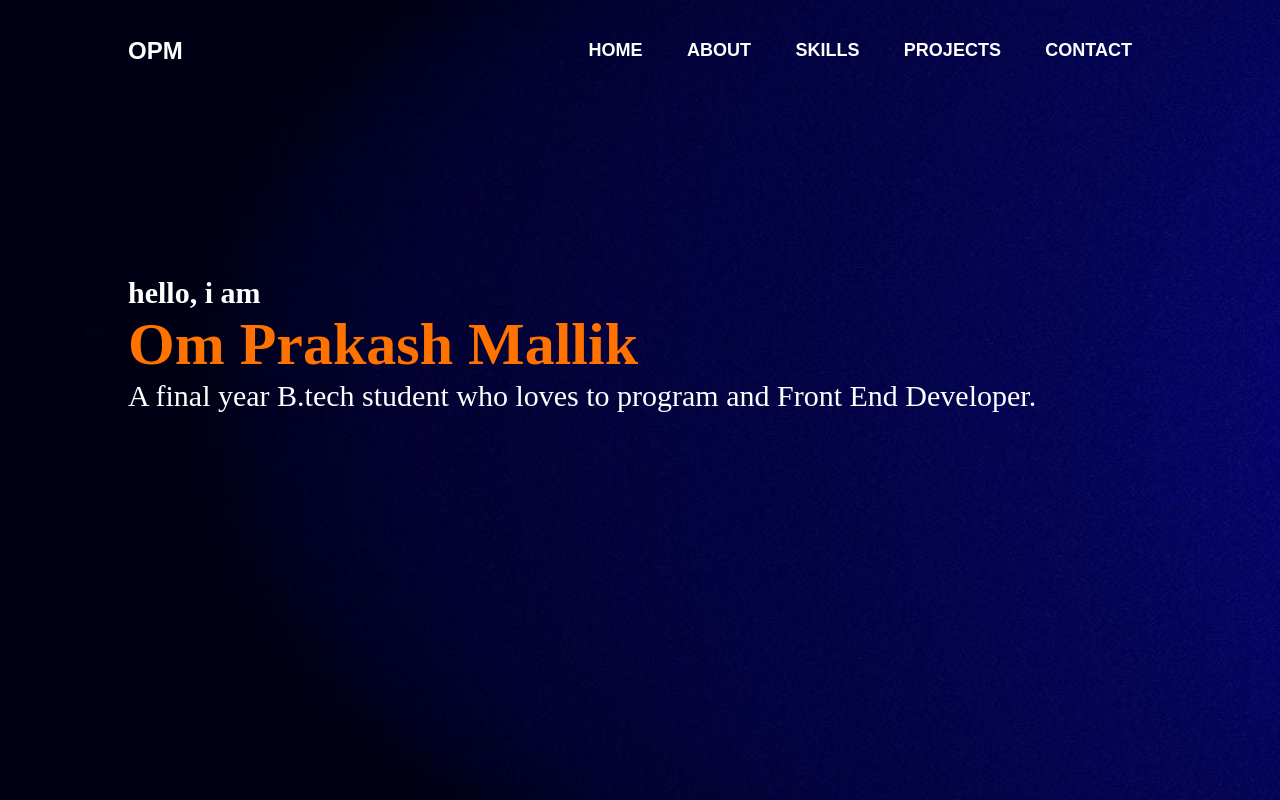
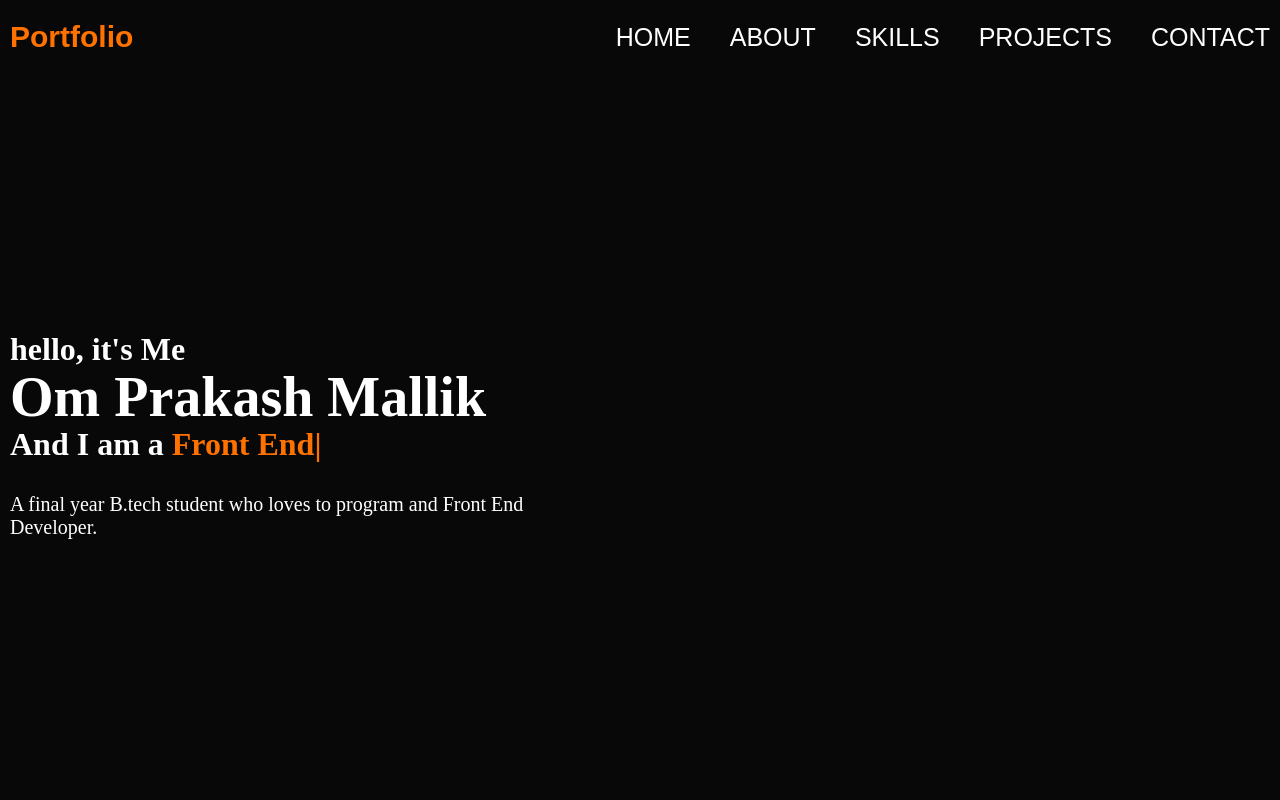
Before and after one commit to OmPrakashMallik/PORTFOLIO-OPM, a plain HTML site: page index.html in a window 1280 px wide. Shown: the top 800 px of the page. Drawn offline with nearby package versions, Linux system fonts and the light colour scheme.

Commit message:
nav and home updated

```diff
--- a/index.html
+++ b/index.html
@@ -2,94 +2,120 @@
 <html lang="en">
   <head>
     <title>OPM Portfolio</title>
-  <meta charset="utf-8">
-  <meta name="viewport" content="width=device-width, initial-scale=1.0">
-  <link rel="stylesheet" href="style.css">
+    <meta charset="utf-8" />
+    <meta name="viewport" content="width=device-width, initial-scale=1.0" />
+    <link rel="stylesheet" href="style.css" />
+    <script src="https://unpkg.com/typed.js@2.0.16/dist/typed.umd.js"></script>
     <!-- font awesome -->
-  <script src="https://kit.fontawesome.com/0449db172b.js" crossorigin="anonymous"></script>
+    <script
+      src="https://kit.fontawesome.com/0449db172b.js"
+      crossorigin="anonymous"
+    ></script>
   </head>
 
   <body>
     <!-- HEADER -->
-    <div id="header">
-        <div class="container">
-            <nav>
-                <h1 class="logo">OPM</h1>
-                <!-- <img src="images/my-photo.jpg" class="logo" /> -->
-                <ul id="sidemenu">
-                    <li><a href="#">HOME</a></li>
-                    <li><a href="#about">ABOUT</a></li>
-                    <li><a href="#skills">SKILLS</a></li>
-                    <li><a href="#projects">PROJECTS</a></li>
-                    <li><a href="#contact">CONTACT</a></li>
+    <header id="header" class="header">
+      <a href="#" class="logo">Portfolio</a>
+      <nav class="navbar" id="sidemenu">
+        <a href="#">HOME</a>
+        <a href="#about">ABOUT</a>
+        <a href="#skills">SKILLS</a>
+        <a href="#projects">PROJECTS</a>
+        <a href="#contact">CONTACT</a>
         <i class="fa-solid fa-xmark" onclick="closemenu()"></i>
-                </ul>
         <i class="fa-solid fa-bars" onclick="openmenu()"></i>
       </nav>
-            <div class="header-txt">
-                <h3>hello, i am</h3>
+    </header>
+
+    <!-- Home section-->
+    <section class="home" id="Home">
+      <div class="home-content">
+        <h3>hello, it's Me</h3>
         <h1>Om Prakash Mallik</h1>
-                <p>A final year B.tech student who loves to program and Front End Developer.</p>
+        <h3>And I am a <span class="text"></span></h3>
+        <p>
+          A final year B.tech student who loves to program and Front End
+          Developer.
+        </p>
+        <div class="home-scr"></div>
       </div>
-          </div>
-    </div>
+    </section>
 
     <!-- about section-->
     <div id="about">
       <div class="container">
-
         <h1 class="sub-txt">About Me</h1>
         <div class="row">
-
           <div class="column1">
-                    <img src="/images/my-photo-3.jpg" class="my_photo">
+            <img src="/images/my-photo-3.jpg" class="my_photo" />
           </div>
 
           <div class="column2">
             <!-- <h1 class="sub-txt">About Me</h1> -->
             <p>
-                        My name is Om Prakash Mallik. I'm an B.Tech CSE final year student at Katihar Engineering Collage, Katihar.
-                        I was born and raised in Darbhanga Bihar.
-                        I did my 12th frrom C. M. Science College Darbhanga and 10th from G. A. R. High School Rosera, Samastipur.
+              My name is Om Prakash Mallik. I'm an B.Tech CSE final year student
+              at Katihar Engineering Collage, Katihar. I was born and raised in
+              Darbhanga Bihar. I did my 12th frrom C. M. Science College
+              Darbhanga and 10th from G. A. R. High School Rosera, Samastipur.
             </p>
             <div class="tab-title">
-                        <p class="tab-links active-link" onclick="opentab('Skills')">Personal Details</p>
+              <p class="tab-links active-link" onclick="opentab('Skills')">
+                Personal Details
+              </p>
               <p class="tab-links" onclick="opentab('Education')">Education</p>
               <!-- <p class="tab-links" onclick="opentab('Experiance')">O121154</p> -->
             </div>
             <div class="tab-content active-tab" id="Skills">
               <ul>
-                            <li><span>Address</span><br>Darbhanga, Bihar, Pincode - 848213</li>
-                            <li><span>Contact</span><br>+91 7352281493<br> omprakashmallik91@gmail.com</li>
-                            <li><span>Date of birth</span><br>20 Dec 2000</li>
+                <li>
+                  <span>Address</span><br />Darbhanga, Bihar, Pincode - 848213
+                </li>
+                <li>
+                  <span>Contact</span><br />+91 7352281493<br />
+                  omprakashmallik91@gmail.com
+                </li>
+                <li><span>Date of birth</span><br />20 Dec 2000</li>
               </ul>
             </div>
             <div class="tab-content" id="Experiance">
               <ul>
-                            <li><span>UI/UX 2</span><br>Designer 2</li>
-                            <li><span>UI/UX 2</span><br>Designer 2</li>
-                            <li><span>UI/UX 2</span><br>Designer 2</li>
+                <li><span>UI/UX 2</span><br />Designer 2</li>
+                <li><span>UI/UX 2</span><br />Designer 2</li>
+                <li><span>UI/UX 2</span><br />Designer 2</li>
               </ul>
             </div>
             <div class="tab-content" id="Education">
               <ul>
-                            <li><span>B.Tech</span><br>Katihar Engineering College, Katihar</li>
-                            <li><span>12th</span><br>C. M. Science College Darbhanga</li>
-                            <li><span>10th</span><br>Govt. R. High School Rosera, Samastipur</li>
+                <li>
+                  <span>B.Tech</span><br />Katihar Engineering College, Katihar
+                </li>
+                <li><span>12th</span><br />C. M. Science College Darbhanga</li>
+                <li>
+                  <span>10th</span><br />Govt. R. High School Rosera, Samastipur
+                </li>
               </ul>
             </div>
-                    <a class="btn btn3" href="images/my-photo.jpg" download>Download CV</a>
+            <a class="btn btn3" href="images/my-photo.jpg" download
+              >Download CV</a
+            >
             <div class="code-icons">
-                        <a href="https://github.com/OmPrakashMallik" target="_blank"><i class="fab fa-github"></i></a>
-                        <a href="https://www.linkedin.com/" target="_blank"><i class="fab fa-linkedin"></i></a>
-                        <a href="https://auth.geeksforgeeks.org/user/omprakashmallik91/practice">GFG</a>
+              <a href="https://github.com/OmPrakashMallik" target="_blank"
+                ><i class="fab fa-github"></i
+              ></a>
+              <a href="https://www.linkedin.com/" target="_blank"
+                ><i class="fab fa-linkedin"></i
+              ></a>
+              <a
+                href="https://auth.geeksforgeeks.org/user/omprakashmallik91/practice"
+                >GFG</a
+              >
               <a href="https://leetcode.com/OmPrakashMallik/">LeetCode</a>
             </div>
           </div>
         </div>
       </div>
     </div>
-
 
     <!-- skills section-->
     <div id="skills">
@@ -138,23 +164,26 @@
       </div>
     </div>
 
-
-
     <!-- projects-->
     <div id="projects">
       <div class="container">
         <h1 class="sub-txt">My Projects</h1>
         <div class="project-list">
           <div class="work">
-                    <img src="images/portfolio.png"/>
+            <img src="images/portfolio.png" />
             <div class="layer">
               <h3>My Portfolio</h3>
-                        <p>It is my portfolio made using html css and javascript, fully resposive website.</p>
-                        <a href="https://opmportfolio.netlify.app/"><i class="fa-solid fa-link"></i></a>
+              <p>
+                It is my portfolio made using html css and javascript, fully
+                resposive website.
+              </p>
+              <a href="https://opmportfolio.netlify.app/"
+                ><i class="fa-solid fa-link"></i
+              ></a>
             </div>
           </div>
           <div class="work">
-                    <img src="images/car.jpeg"/>
+            <img src="images/car.jpeg" />
             <div class="layer">
               <h3>Car Website</h3>
               <p>dscription</p>
@@ -162,17 +191,15 @@
             </div>
           </div>
           <div class="work">
-                    <img src="images/portfolioImage3.jpg"/>
+            <img src="images/portfolioImage3.jpg" />
             <div class="layer">
               <h3>Photo Saving Website</h3>
               <p>dscription</p>
               <a href="#"><i class="fa-solid fa-link"></i>Link</a>
             </div>
           </div>
-
         </div>
         <!-- <a class="btn" href="#">See more</a> -->
-
       </div>
     </div>
 
@@ -182,23 +209,42 @@
         <div class="row">
           <div class="contact-l">
             <h1 class="sub-txt">Contact Me</h1>
-                    <P><i class="fa-solid fa-location-dot"></i> KEC Katihar, Bihar</P>
-                    <p><i class="fa-solid fa-paper-plane"></i>Omprakashmallik91@gmail.com</p>
+            <p><i class="fa-solid fa-location-dot"></i> KEC Katihar, Bihar</p>
+            <p>
+              <i class="fa-solid fa-paper-plane"></i>Omprakashmallik91@gmail.com
+            </p>
             <p><i class="fa-solid fa-square-phone"></i> +91 7352281493</p>
             <div class="social-icons">
-                        <a href="https://www.facebook.com/" target="_blank"><i class="fab fa-facebook"></i></a>
-                        <a href="https://www.instagram.com/" target="_blank"><i class="fab fa-instagram"></i></a>
+              <a href="https://www.facebook.com/" target="_blank"
+                ><i class="fab fa-facebook"></i
+              ></a>
+              <a href="https://www.instagram.com/" target="_blank"
+                ><i class="fab fa-instagram"></i
+              ></a>
               <!-- <a href="https://www.twitter.com/" target="_blank"><i class="fab fa-twitter"></i></a> -->
-                        <a href="https://www.linkedin.com/" target="_blank"><i class="fab fa-linkedin"></i></a>
-                        <a href="https://www.twitch.tv/" target="_blank"><i class="fab fa-youtube"></i></a>
+              <a href="https://www.linkedin.com/" target="_blank"
+                ><i class="fab fa-linkedin"></i
+              ></a>
+              <a href="https://www.twitch.tv/" target="_blank"
+                ><i class="fab fa-youtube"></i
+              ></a>
             </div>
             <!-- <a class="btn btn2" href="images/my-photo.jpg" download>Download CV</a> -->
           </div>
           <div class="contact-r">
-                    <form >
-                        <input type="text" name="Name" placeholder="Your Name" required>
-                        <input type="email" name="Email" placeholder="Your Email" required>
-                        <textarea name="Message" rows="6" placeholder="Your Message"></textarea>
+            <form>
+              <input type="text" name="Name" placeholder="Your Name" required />
+              <input
+                type="email"
+                name="Email"
+                placeholder="Your Email"
+                required
+              />
+              <textarea
+                name="Message"
+                rows="6"
+                placeholder="Your Message"
+              ></textarea>
               <button type="submit" class="btn btn2">Send Message</button>
             </form>
             <!-- <span id="msg">hello</span> -->
@@ -211,7 +257,6 @@
       </div>
     </div>
 
-
     <!-- to edit google map goto https://www.embed-map.com type your location, generate html code and copy the html  -->
     <!-- <div style="max-width:100%;list-style:none; transition: none;overflow:hidden;width:500px;height:500px;">
                         <div id="canvas-for-googlemap" style="height:100%; width:100%;max-width:100%;">
@@ -222,10 +267,7 @@
                         <style>#canvas-for-googlemap img{max-width:none!important;background:none!important;font-size: inherit;font-weight:inherit;}</style>
                     </div> -->
 
-
     <!-- javascript -->
     <script src="script.js"></script>
-
   </body>
-
 </html>
--- a/script.js
+++ b/script.js
@@ -1,25 +1,32 @@
 var tablinks = document.getElementsByClassName("tab-links");
 var tabcontent = document.getElementsByClassName("tab-content");
 
-function opentab(tabname){
-    for(tablink of tablinks){
+function opentab(tabname) {
+  for (tablink of tablinks) {
     tablink.classList.remove("active-link");
   }
-    for(tablink of tabcontent){
+  for (tablink of tabcontent) {
     tablink.classList.remove("active-tab");
   }
   event.currentTarget.classList.add("active-link");
   document.getElementById(tabname).classList.add("active-tab");
 }
 
-
 //menu
 var sidemenu = document.getElementById("sidemenu");
 
-function openmenu(){
+function openmenu() {
   sidemenu.style.right = "0";
 }
 
-function closemenu(){
+function closemenu() {
   sidemenu.style.right = "-200px";
 }
+
+var typed = new Typed(".text", {
+  strings: ["Front End Developer", "Programmer",],
+  typeSpeed: 100,
+  backSpeed: 100,
+  backDelay: 1000,
+  loop: true,
+});
--- a/style.css
+++ b/style.css
@@ -1,3 +1,83 @@
+.header{
+  position: fixed;
+  top: 0;
+  left: 0;
+  width: 100%;
+  padding: 20px 10px;
+  background: transparent;
+  display: flex;
+  justify-content: space-between;
+  align-items: center;
+  z-index: 100;
+}
+
+.logo{
+  font-family: 'Arial';
+  position: relative;
+  font-size: 30px;
+  /* color: white; */
+  color: #ff7200;
+  text-decoration: none;
+  font-weight: 600;
+  cursor: default;
+  /* opacity: 0; */
+  animation: slideRight is ease forward;
+}
+
+.navbar a{
+  font-family: 'Arial';
+  display: inline-block;
+  font-size: 25px;
+  color: white;
+  text-decoration: none;
+  font-weight: 500;
+  margin-left: 35px;
+  transition: .3s;
+}
+
+.navbar a:hover{
+  color: #ff7200;
+}
+
+.home {
+  position: relative;
+  width: 100%;
+  justify-content: space-between;
+  height: 100vh;
+  background: url();
+  background-size: cover;
+  background-position: center;
+  display: flex;
+  align-items: center;
+  padding: 70px 10px 0;
+}
+
+.home-content {
+  max-width: 600px;
+}
+
+.home-content h3{
+  font-size: 32px;
+  font-weight: 700;
+}
+.home-content h3 span{
+  color: #ff7200;
+}
+.home-content h3:nth-of-type(2){
+  margin-bottom: 30px;
+}
+.home-content h1{
+  font-size: 56px;
+  font-weight: 700;
+  margin: -3px 0;
+}
+.home-content p{
+  font-size: 20px;
+}
+
+
+/* ******************DONT F#CK WITH THIS******************* */
+
 *{
   margin: 0;
   padding: 0;
@@ -15,79 +95,8 @@ body{
   color: #fff;
 }
 
-/* header */
-#header {
-    width: 100%;
-    height: 100vh;
-    background-image: url("images/_land-Royal\ Blue\ Dark\ Blue\ Phone\ Wallpaper.jpeg");
-    background-size: cover;
-    background-position: center;
-}
-
-
-/* NAVBAR */
 .container {
   padding: 10px 10%;
-}
-
-nav{
-    margin-top: 20px;
-    font-family: 'Arial';
-    display: flex;
-    align-items: center;
-    justify-content: space-between;
-    flex-wrap: wrap;
-}
-
-.logo{
-    width: 140px;
-    border-radius: 50%;
-}
-
-/* Navbar links */
-nav ul li{
-    display: inline-block;
-    list-style: none;
-    margin: 10px 20px;
-
-}
-
-nav ul li a {
-    color: #fff;
-    text-decoration: none;
-    font-weight: bold;
-    font-size: 18px;
-    position: relative;
-}
-
-nav ul li a::after {
-    content: '';
-    width: 0;
-    height: 3px;
-    background-color: #ff7200;
-    position: absolute;
-    left: 0;
-    bottom: -6px;
-    transition: 0.5s;
-}
-
-nav ul li a:hover::after {
-    width: 100%;
-}
-
-.header-txt {
-    font-family: 'Times New Roman';
-    margin-top: 20%;
-    font-size: 30px;
-}
-.header-txt h3 {
-    font-size: 30px;
-    margin-top: 20px;
-}
-.header-txt h1 {
-    font-size: 60px;
-    /* margin-top: 20px; */
-    color: #ff7200;
 }
 
 /* ABOUT */
```
Lines whose indentation alone changed are shown as unchanged.
